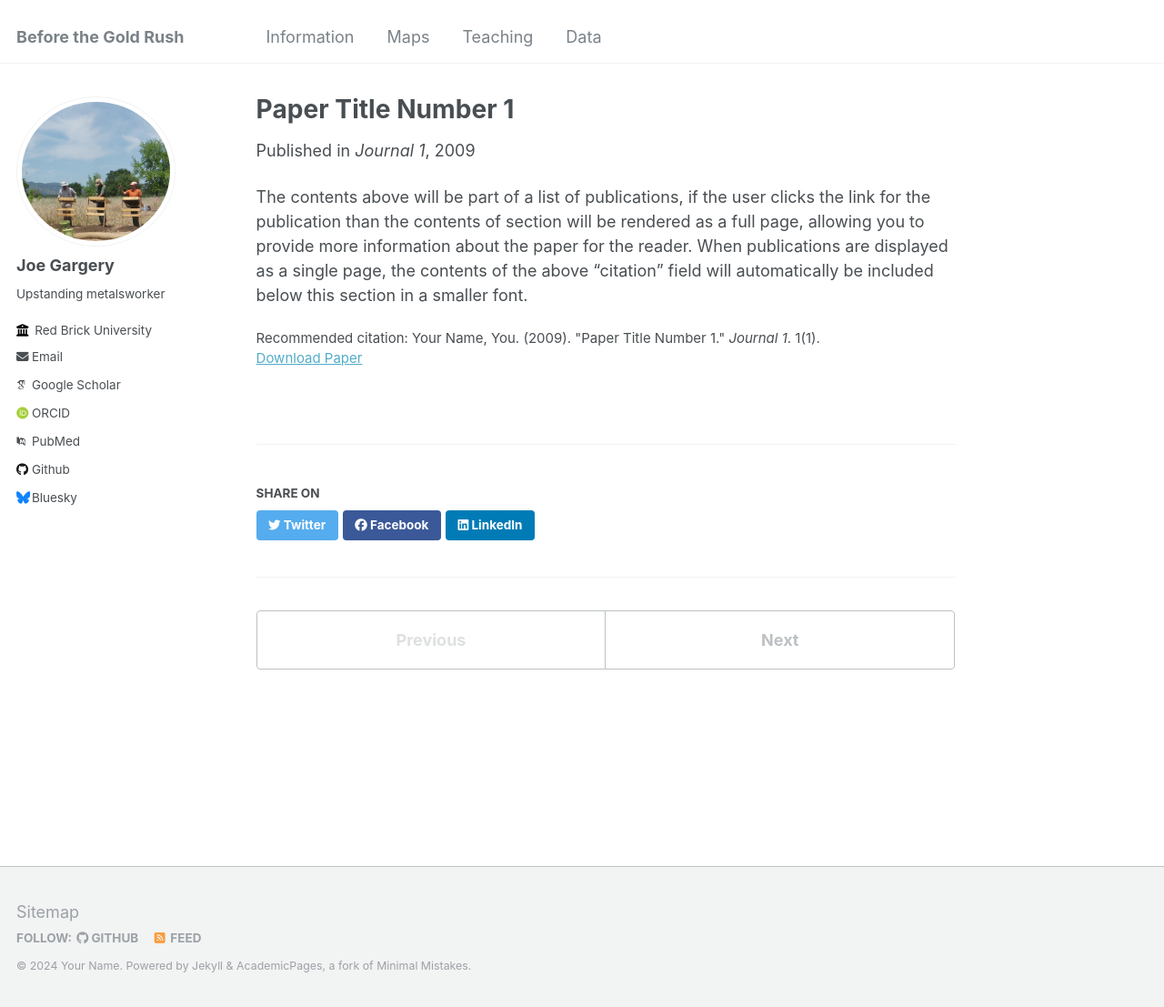
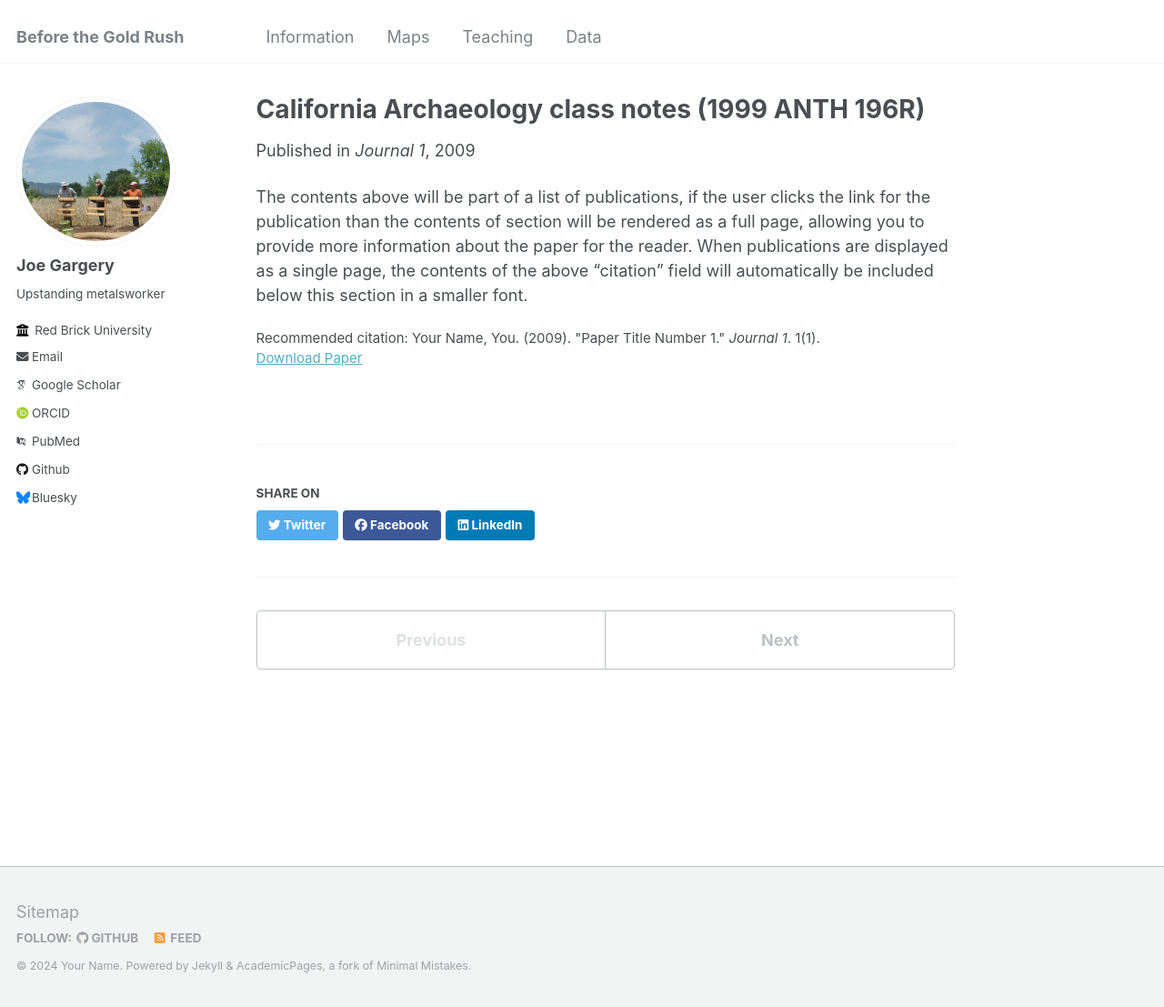
Before and after one commit to csus-arc/csus-arc.github.io, a Jekyll site: the page built from _publications/2009-10-01-paper-title-number-1.md, in a window 1280 px wide and 1107 px high. Shown: the whole window at 91% size. Built offline with Jekyll 4.4.1, drawn with Linux system fonts in a browser that asks for light colours; some web fonts are replaced.

Commit message:
Update 2009-10-01-paper-title-number-1.md

```diff
--- a/_publications/2009-10-01-paper-title-number-1.md
+++ b/_publications/2009-10-01-paper-title-number-1.md
@@ -1,5 +1,5 @@
 ---
-title: "Paper Title Number 1"
+title: "California Archaeology class notes (1999 ANTH 196R)"
 collection: publications
 permalink: /publication/2009-10-01-paper-title-number-1
 excerpt: 'This is the notes.'
```
